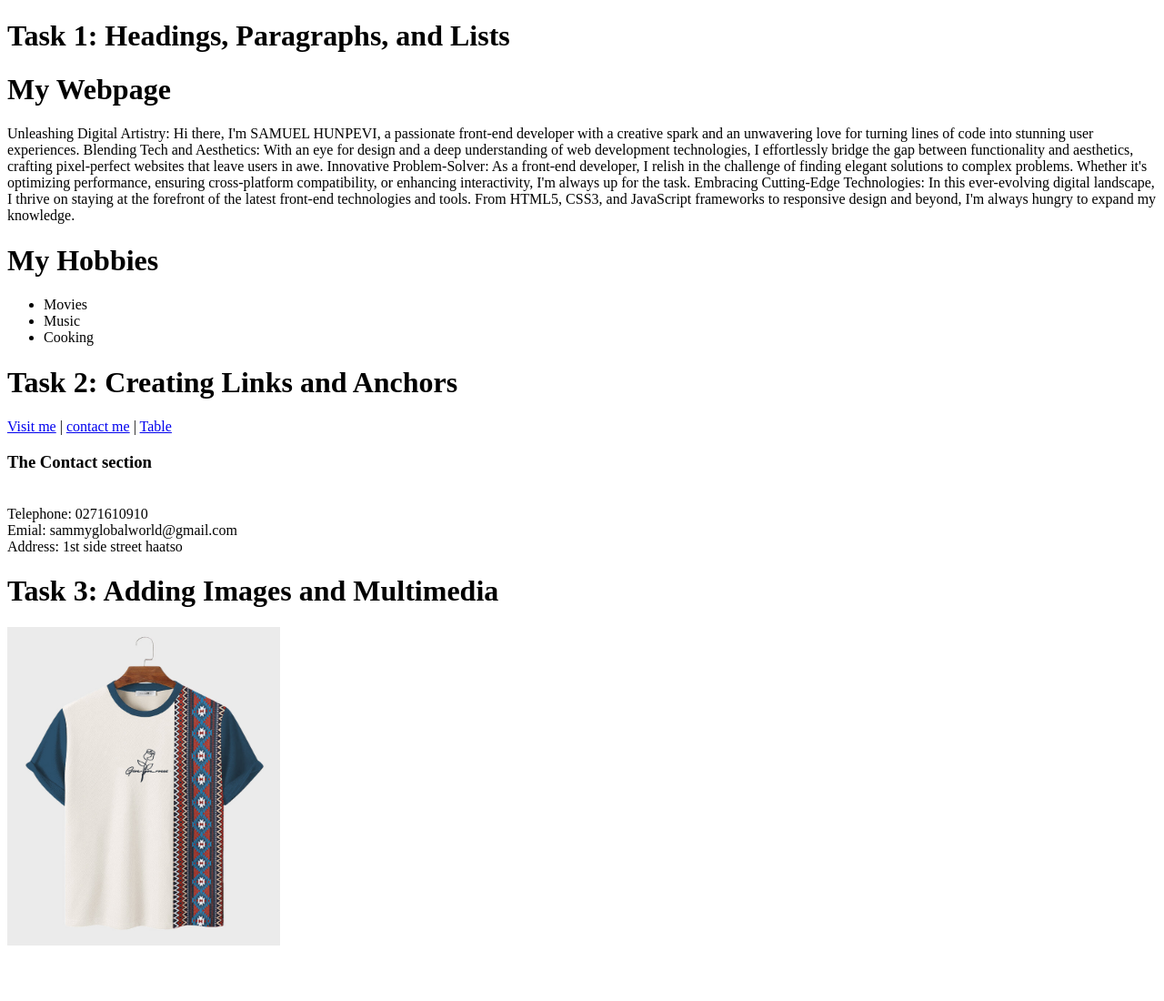
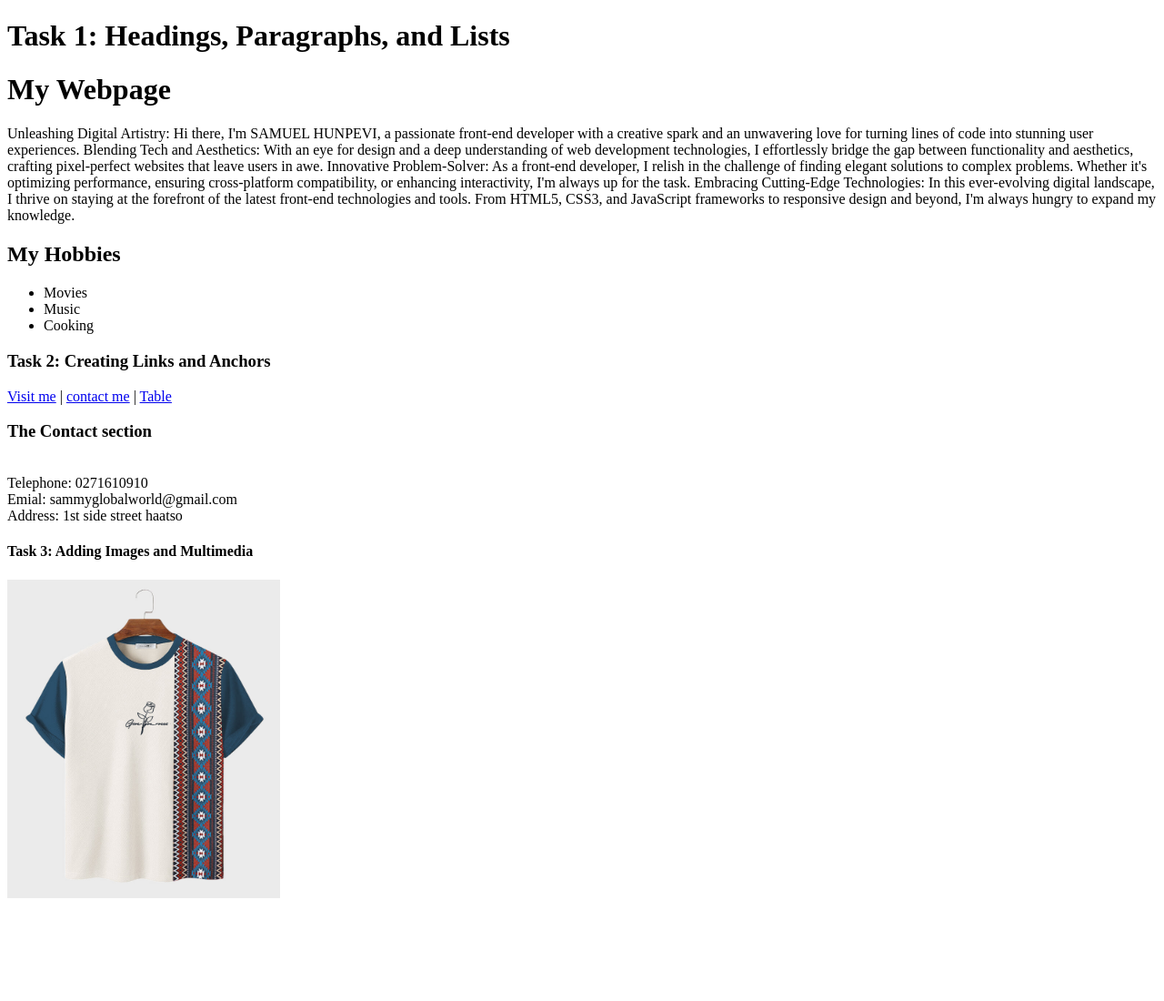
Before and after one commit to itsclick/AZ-Frontend-HTMLCSS, a plain HTML site: page semantics.html in a window 1280 px wide. Shown: the top 1100 px of the page at 91% size. Drawn offline with Linux system fonts and the light colour scheme; grey boxes are pictures that could not be loaded.

Commit message:
corrected semantics

```diff
--- a/semantics.html
+++ b/semantics.html
@@ -21,13 +21,13 @@
         Embracing Cutting-Edge Technologies: In this ever-evolving digital landscape, I thrive on staying at the forefront of the latest front-end technologies and tools.
          From HTML5, CSS3, and JavaScript frameworks to responsive design and beyond, I'm always hungry to expand my knowledge.
     </p>
-<h1> My Hobbies</h1>
+<h2> My Hobbies</h2>
     <ul>
         <li>Movies</li>
         <li>Music</li>
         <li>Cooking</li>
     </ul>
-    <h1>Task 2: Creating Links and Anchors</h1>
+    <h3>Task 2: Creating Links and Anchors</h3>
     <a href="https://salesyards.com" target="_blank">Visit me</a> | <a href="#contact" >contact me</a> | <a href="tables.html">Table</a>  <br>
 
     <section id="contact">
@@ -37,7 +37,7 @@
         Address: 1st side street haatso
     </section>
 
-    <h1>Task 3: Adding Images and Multimedia</h1>
+    <h4>Task 3: Adding Images and Multimedia</h4>
     <img src="shirt.jpg" width="300px" height="350px"><br>
     <iframe width="300px" height="350px" src="https://www.youtube.com/embed/QGtApylr9VM" title="YouTube video player"
     frameborder="0" allow="accelerometer; autoplay; clipboard-write; encrypted-media;
```
Also changed, not shown: css.html (added, +16 -0 lines).
